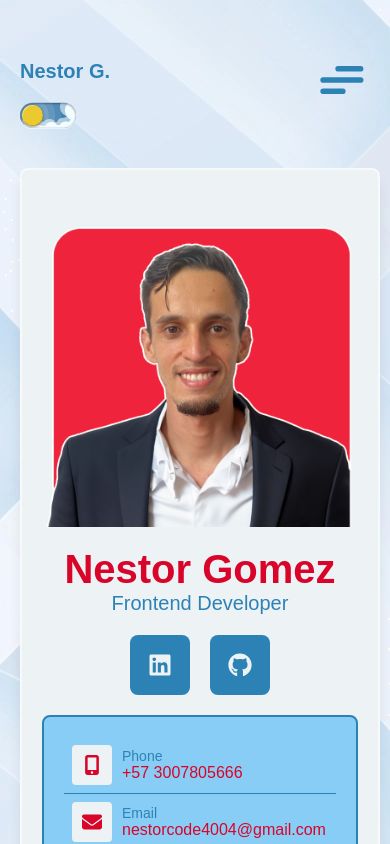
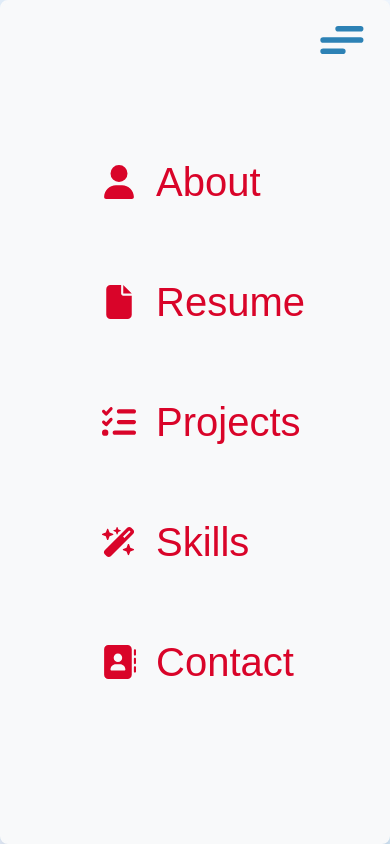
Before and after one commit to nedagosa-cod/portfolio-2024, a React (Vite) app: page / in a window 390 px wide. Built offline with nearby package versions, Linux system fonts and the light colour scheme; a web font is replaced by a local one.

Commit message:
update menu navbar

```diff
--- a/src/App.jsx
+++ b/src/App.jsx
@@ -12,6 +12,14 @@ import { useState } from "react";
 function App() {
   const [showNav, setShowNav] = useState(false);
   const [checked, setChecked] = useState(false);
+  const downLoadCV = () => {
+    var link = document.createElement("a");
+    link.href = "./assets/hojaDeVida2024.pdf";
+    link.setAttribute("download", "hojaDeVida2024.pdf");
+    document.body.appendChild(link);
+    link.click();
+    document.body.removeChild(link);
+  };
   return (
     <div className="app">
       <header className="header">
@@ -21,6 +29,23 @@ function App() {
         <div>
           <Theme />
         </div>
+        <label class={"hamburger " + showNav}>
+          <input
+            type="checkbox"
+            checked={checked}
+            onChange={() => {
+              setShowNav(!showNav);
+              setChecked(!checked);
+            }}
+          />
+          <svg viewBox="0 0 32 32">
+            <path
+              class="line line-top-bottom"
+              d="M27 10 13 10C10.8 10 9 8.2 9 6 9 3.5 10.8 2 13 2 15.2 2 17 3.8 17 6L17 26C17 28.2 18.8 30 21 30 23.2 30 25 28.2 25 26 25 23.8 23.2 22 21 22L7 22"
+            ></path>
+            <path class="line" d="M7 16 27 16"></path>
+          </svg>
+        </label>
       </header>
 
       <main className="main">
@@ -80,7 +105,7 @@ function App() {
             </li>
           </ul>
           <div className="main__button">
-            <button className="download-button">
+            <button className="download-button" onClick={downLoadCV}>
               <div className="docs">
                 <svg
                   viewBox="0 0 24 24"
@@ -131,25 +156,8 @@ function App() {
           </Routes>
         </section>
       </main>
-      <label class="hamburger">
-        <input
-          type="checkbox"
-          checked={checked}
-          onChange={() => {
-            setShowNav(!showNav);
-            setChecked(!checked);
-          }}
-        />
-        <svg viewBox="0 0 32 32">
-          <path
-            class="line line-top-bottom"
-            d="M27 10 13 10C10.8 10 9 8.2 9 6 9 3.5 10.8 2 13 2 15.2 2 17 3.8 17 6L17 26C17 28.2 18.8 30 21 30 23.2 30 25 28.2 25 26 25 23.8 23.2 22 21 22L7 22"
-          ></path>
-          <path class="line" d="M7 16 27 16"></path>
-        </svg>
-      </label>
-      {showNav && (
-        <nav className={"nav "}>
+
+      <nav className={"nav " + showNav}>
         <ul
           className="nav__list"
           onClick={() => {
@@ -199,7 +207,6 @@ function App() {
           </Link>
         </ul>
       </nav>
-      )}
     </div>
   );
 }
--- a/src/App.scss
+++ b/src/App.scss
@@ -20,6 +20,7 @@
 .header {
   display: flex;
   justify-content: space-between;
+  align-items: center;
   width: 100%;
   padding: 6rem;
 }
@@ -311,6 +312,7 @@
 }
 
 .nav {
+  display: block;
   position: sticky;
   top: 0;
   width: 10%;
@@ -361,6 +363,12 @@
   -moz-border-radius: 0.8rem;
   -ms-border-radius: 0.8rem;
   -o-border-radius: 0.8rem;
+  &.false {
+    display: block;
+  }
+  &.true {
+    display: none;
+  }
 }
 .resume {
   display: flex;
@@ -707,6 +715,47 @@
   }
 }
 
+.hamburger {
+  cursor: pointer;
+  margin: 1rem 2rem;
+  z-index: 20;
+  // position: absolute;
+  // right: 0;
+  // top: 4rem;
+  & input {
+    display: none;
+    &:checked + svg {
+      transform: rotate(-45deg);
+      & .line-top-bottom {
+        stroke-dasharray: 20 300;
+        stroke-dashoffset: -32.42;
+      }
+    }
+  }
+  &.false {
+    display: none;
+  }
+  & svg {
+    /* The size of the SVG defines the overall size */
+    height: 6rem;
+    /* Define the transition for transforming the SVG */
+    transition: transform 600ms cubic-bezier(0.4, 0, 0.2, 1);
+  }
+  & .line {
+    fill: none;
+    stroke: $primary;
+    stroke-linecap: round;
+    stroke-linejoin: round;
+    stroke-width: 3;
+    /* Define the transition for transforming the Stroke */
+    transition: stroke-dasharray 600ms cubic-bezier(0.4, 0, 0.2, 1),
+      stroke-dashoffset 600ms cubic-bezier(0.4, 0, 0.2, 1);
+  }
+  & .line-top-bottom {
+    stroke-dasharray: 12 63;
+  }
+}
+
 @media only screen and (max-width: 600px) {
   .app {
     flex-wrap: nowrap;
@@ -716,7 +765,9 @@
   }
   .header {
     padding: 4rem 0;
-    flex-direction: column;
+    flex-direction: row;
+    justify-content: start;
+    padding: 0.8rem 0 6rem 0;
     gap: 2rem;
   }
   .main {
@@ -752,6 +803,7 @@
     }
   }
   .nav {
+    display: block;
     position: absolute;
     height: 100dvh;
     top: 0;
@@ -763,7 +815,7 @@
     &.false {
       pointer-events: none;
       user-select: none;
-      background: transparent;
+      background: $white;
     }
     &__list {
       height: 100%;
@@ -805,48 +857,12 @@
       width: 31rem;
     }
   }
+  .hamburger {
+    position: absolute;
+    top: 0;
+    right: 0;
+    &.false {
+      display: block;
+    }
+  }
 }
-
-.hamburger {
-  cursor: pointer;
-  margin: 1rem 2rem;
-  z-index: 20;
-  position: absolute;
-  right: 0;
-  top: 4rem;
-}
-
-.hamburger input {
-  display: none;
-}
-
-.hamburger svg {
-  /* The size of the SVG defines the overall size */
-  height: 6rem;
-  /* Define the transition for transforming the SVG */
-  transition: transform 600ms cubic-bezier(0.4, 0, 0.2, 1);
-}
-
-.line {
-  fill: none;
-  stroke: $primary;
-  stroke-linecap: round;
-  stroke-linejoin: round;
-  stroke-width: 3;
-  /* Define the transition for transforming the Stroke */
-  transition: stroke-dasharray 600ms cubic-bezier(0.4, 0, 0.2, 1),
-    stroke-dashoffset 600ms cubic-bezier(0.4, 0, 0.2, 1);
-}
-
-.line-top-bottom {
-  stroke-dasharray: 12 63;
-}
-
-.hamburger input:checked + svg {
-  transform: rotate(-45deg);
-}
-
-.hamburger input:checked + svg .line-top-bottom {
-  stroke-dasharray: 20 300;
-  stroke-dashoffset: -32.42;
-}
```
Also changed, not shown: 1 other file (tests, documents, lock files or other folders). Lines whose indentation alone changed are shown as unchanged.
